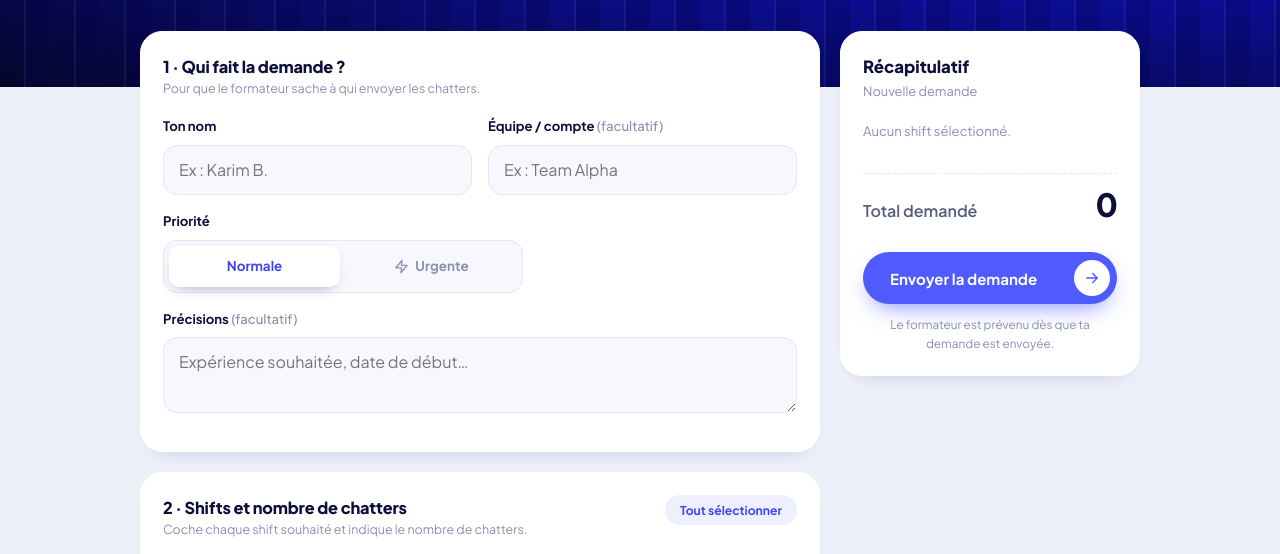
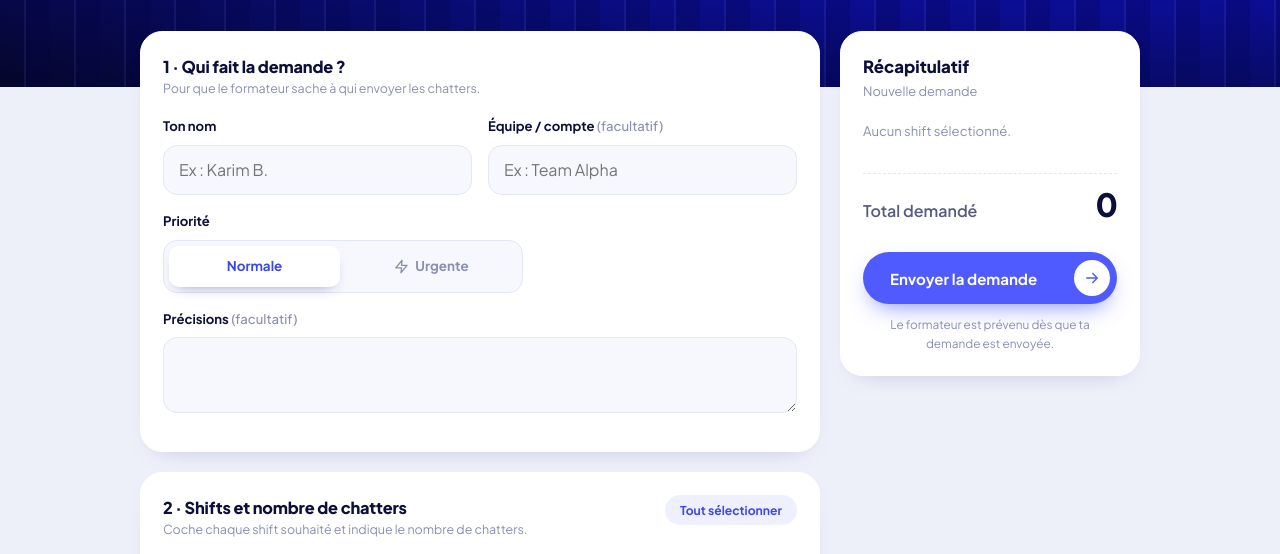
Before and after one commit to dossoumaurice25/Agency, a plain HTML site: page demande.html in a window 1280 px wide. Shown: the part 200-754 px from the top of the page. Drawn offline with nearby package versions, Linux system fonts and the light colour scheme.

Commit message:
Update placeholder text in textarea

```diff
--- a/demande.html
+++ b/demande.html
@@ -197,7 +197,7 @@
           <label class="field">
             <span>Précisions <em>(facultatif)</em></span>
             <textarea name="note" rows="2" maxlength="300"
-              placeholder="Expérience souhaitée, date de début…"></textarea>
+              placeholder=" "></textarea>
           </label>
           <div class="hp" aria-hidden="true"><label>Ne pas remplir <input type="text" name="website" tabindex="-1"
                 autocomplete="off" /></label></div>
```
